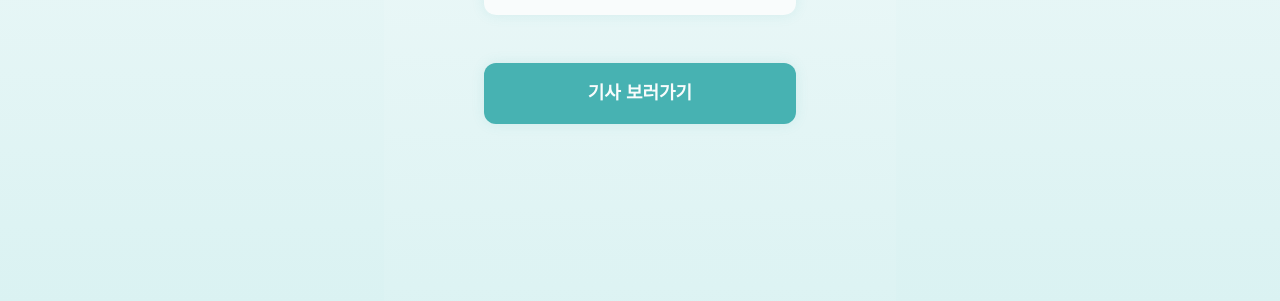
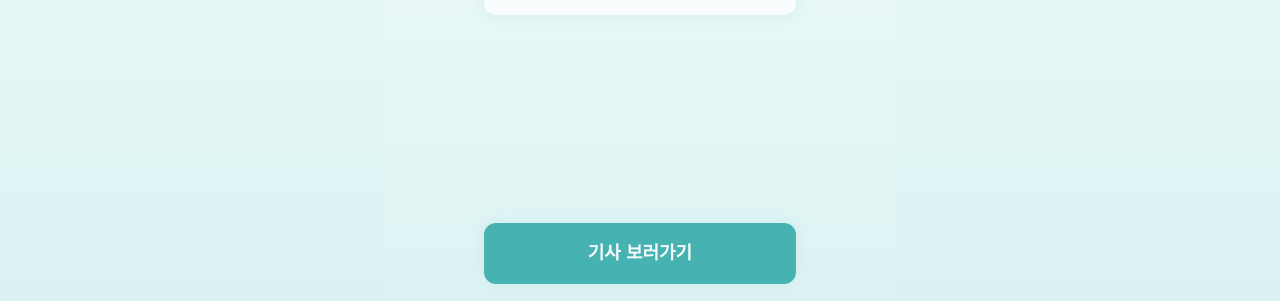
Before and after one commit to telltheworld-web/Front, a React (Vite) app: page /articles/1 in a window 1280 px wide. Shown: the part 496-797 px from the top of the page. Built offline with nearby package versions, Linux system fonts and the light colour scheme.

Commit message:
사이드바, 이미지 수정

```diff
--- a/src/components/Sidebar.jsx
+++ b/src/components/Sidebar.jsx
@@ -1,26 +1,20 @@
 import React, { useState, useEffect, useRef } from "react";
 import styled from "styled-components";
-import { useNavigate } from "react-router-dom";
+import { useNavigate, useLocation } from "react-router-dom";
 
 const SidebarContainer = styled.div`
   position: fixed;
   top: 0;
   left: ${({ $isOpen }) => ($isOpen ? "0" : "-187px")};
   width: 187px;
-  height: 100vh; /* 화면 전체 높이 */
-  background: var(--GrayScale-Gray000, #F9FCFC);
-  border-right: 2px solid var(--GrayScale-Gray100, #EDF2F2);
+  height: 100vh;
+  background: #f9fcfc;
+  border-right: 2px solid #edf2f2;
   display: flex;
   flex-direction: column;
   padding: 20px;
   transition: left 0.3s ease-in-out;
   z-index: 9999;
-
-  @media (max-width: 768px) {
-    left: ${({ $isOpen }) => ($isOpen ? "0" : "-100vw")};
-    width: 187px;
-    height: 100vh;
-  }
 `;
 
 const MenuButton = styled.button`
@@ -38,24 +32,22 @@ const MenuButton = styled.button`
   justify-content: center;
 `;
 
-
 const MenuList = styled.ul`
   list-style: none;
+  margin-top: 60px;
+  padding: 0;
   display: flex;
   flex-direction: column;
-  margin: 60px 0 0 0; /* 위쪽 공간 띄우기 */
-  padding: 0;
-  gap: 30px; /* 메뉴 항목 사이 간격 넉넉히 */
+  gap: 30px;
 `;
 
 const MenuItem = styled.li`
   padding: 12px 16px;
+  cursor: pointer;
   display: flex;
   align-items: center;
   gap: 10px;
-  font-size: 16px;
   font-weight: 500;
-  cursor: pointer;
 
   &:hover {
     background: rgba(0, 0, 0, 0.05);
@@ -72,27 +64,41 @@ const Sidebar = () => {
   const [isOpen, setIsOpen] = useState(false);
   const sidebarRef = useRef(null);
   const navigate = useNavigate();
+  const location = useLocation();
 
+  // 페이지가 바뀔 때마다 사이드바 닫기
+  useEffect(() => {
+    setIsOpen(false);
+  }, [location.pathname]);
+
+  // 사이드바 밖 클릭 시 닫기
   useEffect(() => {
     const handleClickOutside = (event) => {
       if (sidebarRef.current && !sidebarRef.current.contains(event.target)) {
         setIsOpen(false);
       }
     };
-
     document.addEventListener("mousedown", handleClickOutside);
     return () => document.removeEventListener("mousedown", handleClickOutside);
   }, []);
 
   return (
     <>
-      <MenuButton onClick={() => setIsOpen(!isOpen)} $isOpen={isOpen}>
-          <img src="/images/sidebar_menu-2.svg" width="36" height="36" />
+      <MenuButton onClick={() => setIsOpen(true)} $isOpen={isOpen}>
+        <img src="/images/sidebar_menu-2.svg" width="36" height="36" alt="menu" />
       </MenuButton>
       <SidebarContainer $isOpen={isOpen} ref={sidebarRef}>
         <MenuList>
           {menuItems.map(({ name, icon, route }) => (
-            <MenuItem key={name} onClick={() => route && navigate(route)}>
+            <MenuItem
+              key={name}
+              onClick={() => {
+                if (route) {
+                  navigate(route);
+                  setIsOpen(false);
+                }
+              }}
+            >
               <img src={icon} alt={name} width="19" height="18" />
               {name}
             </MenuItem>
--- a/src/pages/ArticleDetail.jsx
+++ b/src/pages/ArticleDetail.jsx
@@ -2,6 +2,7 @@ import React from "react";
 import { useParams, useNavigate } from "react-router-dom";
 import styled from "styled-components";
 import articles from "../data/articles";
+import Button from "../components/Button";
 
 const BlockContainer = styled.div`
   min-height: 100vh;
@@ -99,26 +100,7 @@ const Content = styled.p`
   white-space: pre-line; /* 줄바꿈 유지 */
 `;
 
-const Button = styled.button`
-  display: flex;
-  width: 90%;
-  max-width: 312px;
-  padding: 20px 0;
-  justify-content: center;
-  align-items: center;
-  gap: 10px;
-  border: none;
-  border-radius: 12px;
-  background: #47B2B2;
-  box-shadow: 0px 0px 13.1px 0px rgba(71, 178, 178, 0.13);
-  color: #F9FCFC;
-  font-family: 'Pretendard', sans-serif;
-  font-size: clamp(16px, 4vw, 18px);
-  font-weight: 700;
-  line-height: 21px;
-  cursor: pointer;
-  margin: 24px auto 0;
-`;
+
 
 const ArticleDetail = () => {
   const { id } = useParams();
--- a/src/pages/Home.jsx
+++ b/src/pages/Home.jsx
@@ -76,8 +76,6 @@ const BlockHome = () => {
   const navigate = useNavigate();
 
   return (
-    <>
-      <Sidebar />
     <BlockContainer>
       <BlockContent>
         <BlockTitle>{"노바와 함께하는\n데이터 윤리 퀴즈 💬"}</BlockTitle>
@@ -87,7 +85,6 @@ const BlockHome = () => {
         </BlockButtonWrapper>
       </BlockContent>
     </BlockContainer>
-    </>
   );
 };
 
```
Also changed, not shown: public/images/certificate.svg, public/images/result_step2.svg. Lines whose indentation alone changed are shown as unchanged.
